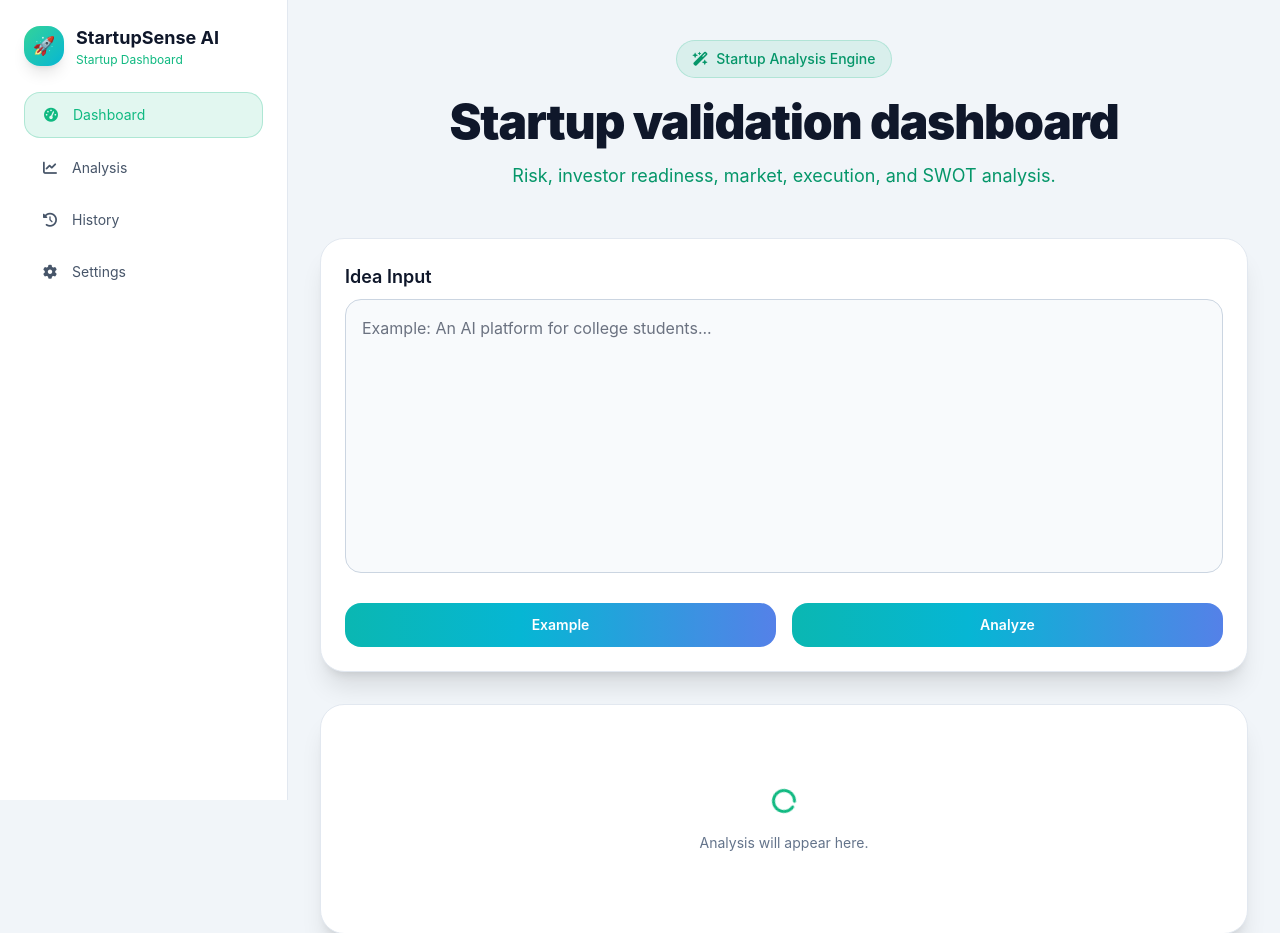
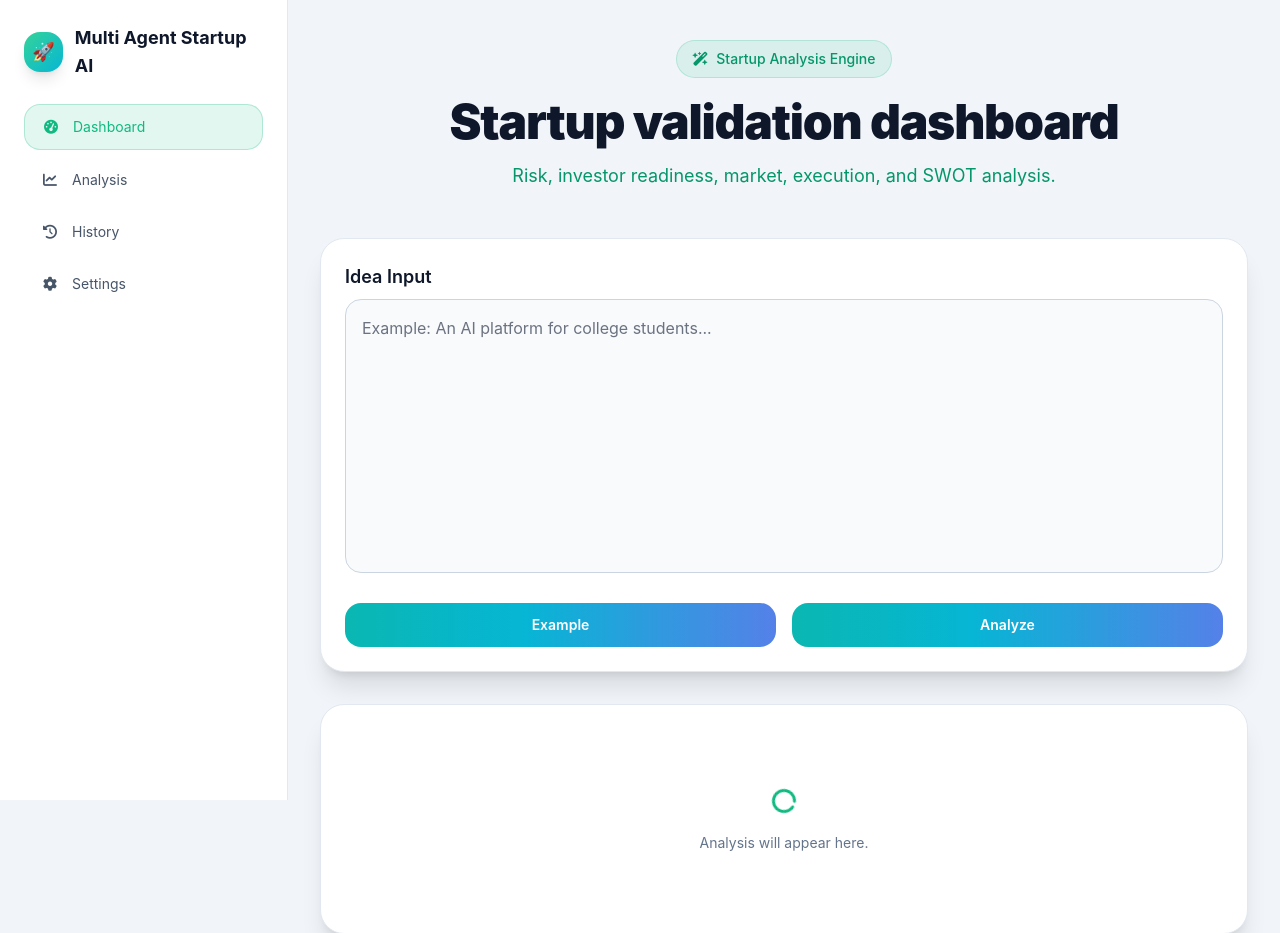
Before and after one commit to Vimala17/MULTI-AGENT-STARTUP-IDEA-VALIDATOR, a Flask app: page / in a window 1280 px wide. Shown: the top 933 px of the page. Run offline with Flask 3, Linux system fonts and the light colour scheme; data that the repository does not hold is empty; some libraries are stand-ins or nearby versions.

Commit message:
Updated project

```diff
--- a/templates/index.html
+++ b/templates/index.html
@@ -41,8 +41,7 @@
       <div class="flex items-center gap-3 mb-6">
         <div class="w-10 h-10 rounded-2xl bg-gradient-to-br from-emerald-400 to-cyan-500 flex items-center justify-center text-lg shadow-lg">🚀</div>
         <div>
-          <h1 class="text-lg font-bold">StartupSense AI</h1>
-          <p class="text-xs text-emerald-500 dark:text-emerald-300">Startup Dashboard</p>
+          <h1 class="text-lg font-bold">Multi Agent Startup AI</h1>
         </div>
       </div>
 
```
